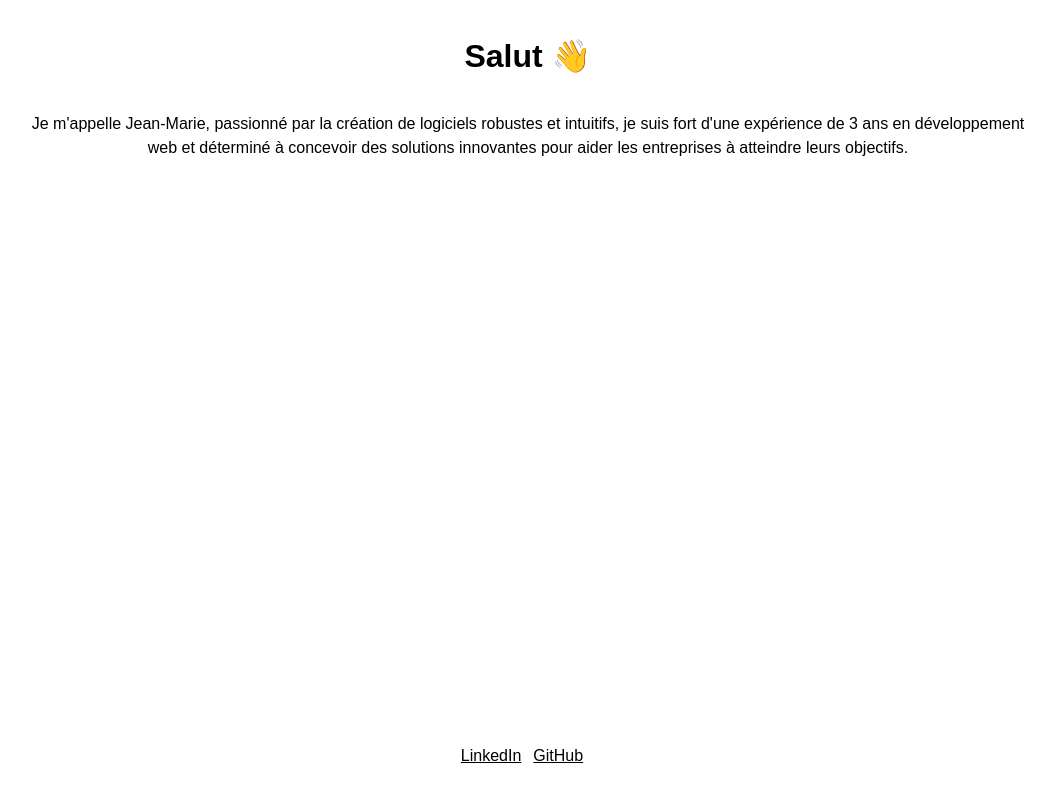
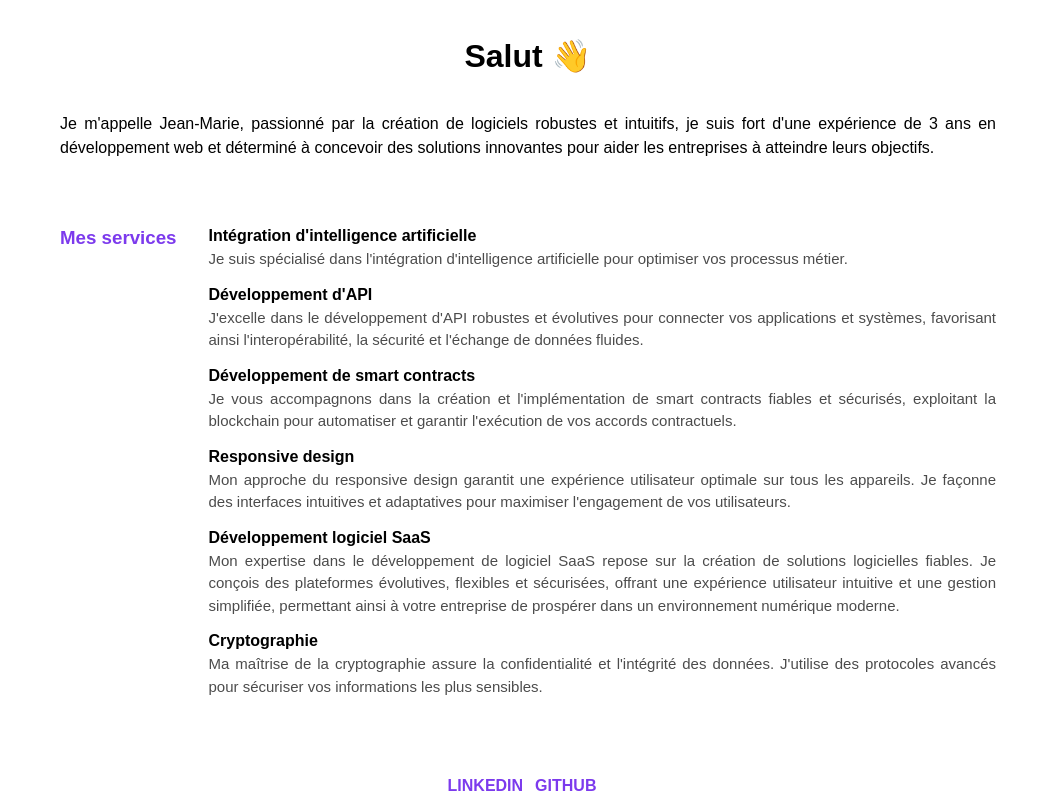
Before and after one commit to rhodler/rhodler, a React (Vite) app: page / in a window 1280 px wide. Shown: the whole page, without its empty margins (112-1167 px from the left). Built offline with nearby package versions, Linux system fonts and the light colour scheme; a web font is replaced by a local one.

Commit message:
add services

```diff
--- a/src/App.css
+++ b/src/App.css
@@ -1,26 +1,64 @@
 .App {
-  max-width: 1024px;
+  max-width: 960px;
   margin: 0 auto;
   padding: 32px 12px;
   text-align: center;
-  height: 100%;
+  height: 100vh;
   display: flex;
   flex-direction: column;
   justify-content: space-between;
 
   > main {
-    > h1 {
-      font-size: 32px;
-      margin-bottom: 32px;
+    > section {
+      margin-bottom: 4rem;
+      > h1 {
+        font-size: 32px;
+        margin-bottom: 32px;
+      }
+      > p {
+        text-align: justify;
+      }
+    }
+    > #services {
+      > h3 {
+        white-space: nowrap;
+        color: var(--primary-color);
+      }
+      > ul {
+        text-align: justify;
+        width: 100%;
+        > li {
+          margin-bottom: 12px;
+          > h4 {
+            text-align: start;
+          }
+          > p {
+            font-size: 15px;
+            opacity: 0.7;
+          }
+        }
+      }
+
+      @media (min-width: 768px) {
+        display: flex;
+        align-items: start;
+        justify-content: start;
+        > ul {
+          margin-left: 0;
+          margin-left: 2rem;
+          width: 100%;
+        }
+      }
     }
   }
   > footer {
     > a {
       margin-right: 12px;
-      color: #000;
-      text-decoration: underline;
+      color: var(--primary-color);
+      font-weight: 600;
+      text-transform: uppercase;
       &:hover {
-        color: #6527be;
+        text-decoration: underline;
       }
     }
   }
--- a/src/App.tsx
+++ b/src/App.tsx
@@ -13,10 +13,13 @@ dayjs.extend(advancedFormat);
 dayjs.locale("fr");
 dayjs.tz.setDefault("Europe/Paris");
 
+import services from "./data/services";
+
 function App() {
   return (
     <div className="App">
       <main>
+        <section>
           <h1>
             Salut{" "}
             <span role="img" aria-label="wave">
@@ -26,10 +29,22 @@ function App() {
           <p>
             Je m'appelle Jean-Marie, passionné par la création de logiciels
             robustes et intuitifs, je suis fort d'une expérience de{" "}
-          {dayjs("2020-11-16").fromNow(true)} en développement web et déterminé
-          à concevoir des solutions innovantes pour aider les entreprises à
-          atteindre leurs objectifs.
+            {dayjs("2020-11-16").fromNow(true)} en développement web et
+            déterminé à concevoir des solutions innovantes pour aider les
+            entreprises à atteindre leurs objectifs.
           </p>
+        </section>
+        <section id="services">
+          <h3>Mes services</h3>
+          <ul>
+            {services.map((service) => (
+              <li key={service.name}>
+                <h4>{service.name}</h4>
+                <p>{service.description}</p>
+              </li>
+            ))}
+          </ul>
+        </section>
       </main>
       <footer>
         <a
--- /dev/null
+++ b/src/data/services.ts
@@ -0,0 +1,32 @@
+export default [
+  {
+    name: "Intégration d'intelligence artificielle",
+    description:
+      "Je suis spécialisé dans l'intégration d'intelligence artificielle pour optimiser vos processus métier.",
+  },
+  {
+    name: "Développement d'API",
+    description:
+      "J'excelle dans le développement d'API robustes et évolutives pour connecter vos applications et systèmes, favorisant ainsi l'interopérabilité, la sécurité et l'échange de données fluides.",
+  },
+  {
+    name: "Développement de smart contracts",
+    description:
+      "Je vous accompagnons dans la création et l'implémentation de smart contracts fiables et sécurisés, exploitant la blockchain pour automatiser et garantir l'exécution de vos accords contractuels.",
+  },
+  {
+    name: "Responsive design",
+    description:
+      "Mon approche du responsive design garantit une expérience utilisateur optimale sur tous les appareils. Je façonne des interfaces intuitives et adaptatives pour maximiser l'engagement de vos utilisateurs.",
+  },
+  {
+    name: "Développement logiciel SaaS",
+    description:
+      "Mon expertise dans le développement de logiciel SaaS repose sur la création de solutions logicielles fiables. Je conçois des plateformes évolutives, flexibles et sécurisées, offrant une expérience utilisateur intuitive et une gestion simplifiée, permettant ainsi à votre entreprise de prospérer dans un environnement numérique moderne.",
+  },
+  {
+    name: "Cryptographie",
+    description:
+      "Ma maîtrise de la cryptographie assure la confidentialité et l'intégrité des données. J'utilise des protocoles avancés pour sécuriser vos informations les plus sensibles.",
+  },
+];
--- a/src/index.css
+++ b/src/index.css
@@ -12,6 +12,7 @@
   font-family: "Fira Code", sans-serif;
   line-height: 1.5;
   font-weight: 400;
+  --primary-color: rgb(124 58 237);
 }
 
 body {
```
Lines whose indentation alone changed are shown as unchanged.
